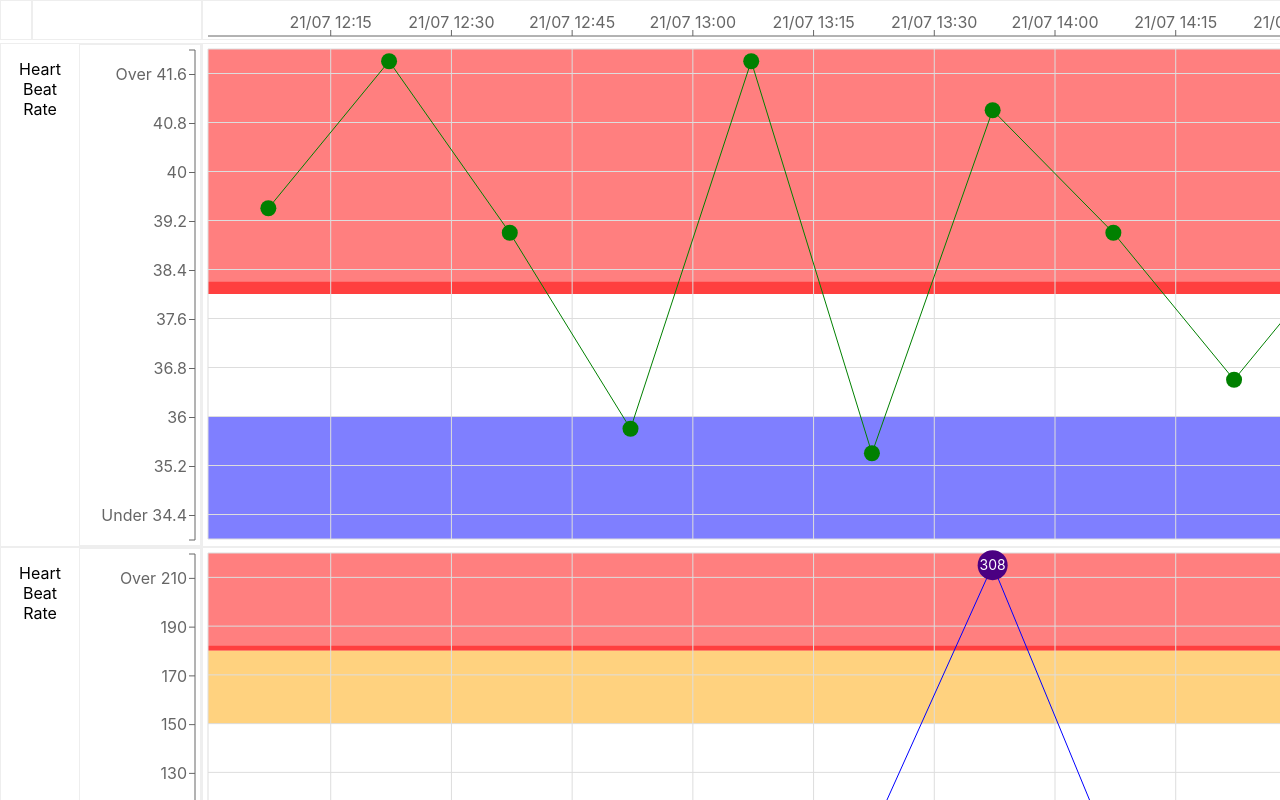
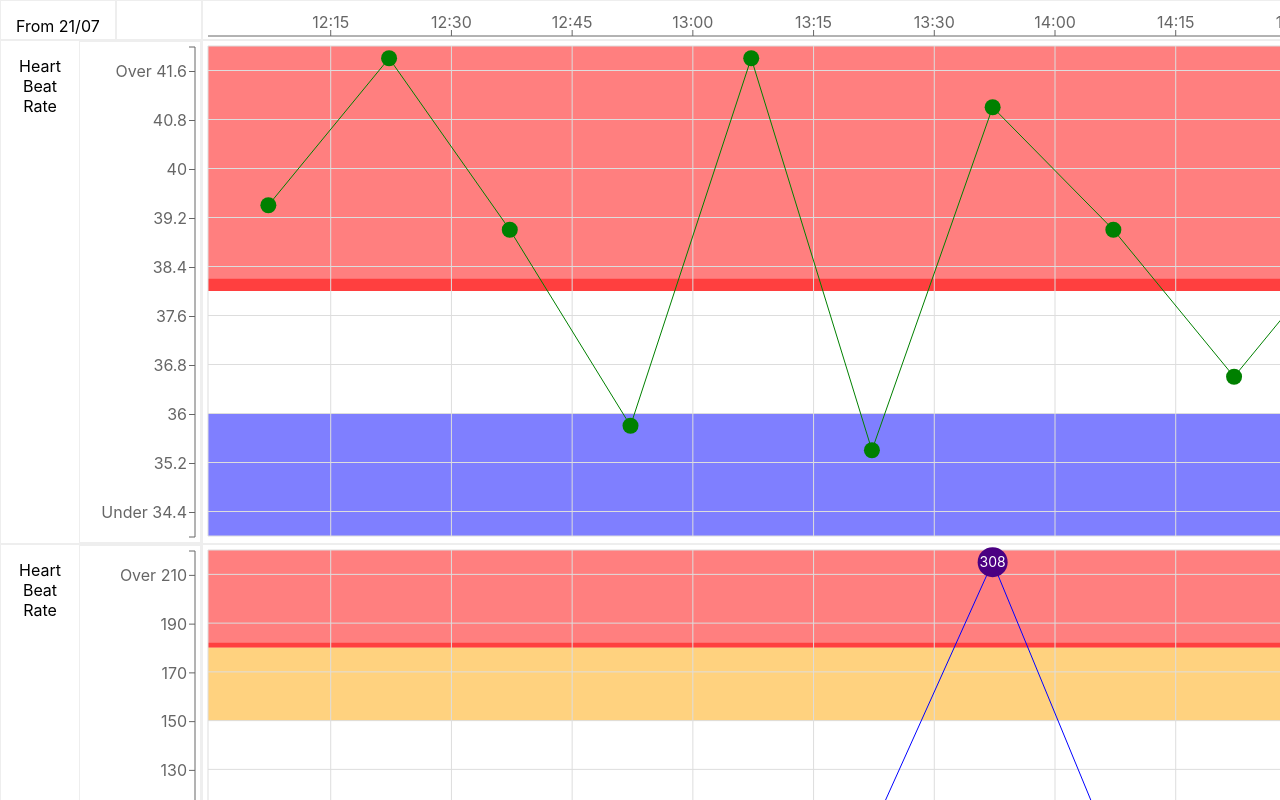
Before and after one commit to seeliang/react-solutions, a React (Create React App) app in the folder solutions/recharts/: page / in a window 1280 px wide. Shown: the top 800 px of the page. Built offline with nearby package versions, Linux system fonts and the light colour scheme.

Commit message:
feat: move x to number

```diff
--- a/solutions/recharts/src/Double.js
+++ b/solutions/recharts/src/Double.js
@@ -3,72 +3,72 @@ import { LineChart, Line, XAxis, YAxis, CartesianGrid,ReferenceArea, Tooltip } f
 
 const data = [
   {
-    name: "21/07 12:00",
+    name: "12:00",
     max: 100,
     min: 89,
   },
   {
-    name: "21/07 12:15",
+    name: "12:15",
     max: 100,
     min: 35
   },
   {
-    name: "21/07 12:30",
+    name: "12:30",
     max: 100,
     min: 90
   },
   {
-    name: "21/07 12:45",
+    name: "12:45",
     max: 90,
     min: 86
   },
   {
-    name: "21/07 13:00",
+    name: "13:00",
     max: 77,
     min: 64
   },
   {
-    name: "21/07 13:15",
+    name: "13:15",
     max: 110,
     min: 85
   },
   {
-    name: "21/07 13:30",
+    name: "13:30",
     max: 308,
     min: 110
   },
   {
-    name: "21/07 14:00",
+    name: "14:00",
     max: 100,
     min: 89,
   },
   {
-    name: "21/07 14:15",
+    name: "14:15",
     max: 100,
     min: 67
   },
   {
-    name: "21/07 14:30",
+    name: "14:30",
     max: 100,
     min: 90
   },
   {
-    name: "21/07 14:45",
+    name: "14:45",
     max: 90,
     min: 86
   },
   {
-    name: "21/07 15:00",
+    name: "15:00",
     max: 70,
     min: 64
   },
   {
-    name: "21/07 15:15",
+    name: "15:15",
     max: 110,
     min: 85
   },
   {
-    name: "21/07 15:30",
+    name: "15:30",
     max: 140,
     min: 110
   }
@@ -110,7 +110,7 @@ export class CustomizedLabel extends PureComponent {
 export const TableHead = () => (
   <div className="table sticky-header">
     <span className="sticky cell table">
-  <span className=" title"></span>
+  <span className=" title"> From 21/07</span>
   <span className="cell" >
 
   </span>
--- a/solutions/recharts/src/OneRow.js
+++ b/solutions/recharts/src/OneRow.js
@@ -3,70 +3,70 @@ import { LineChart, Line, XAxis, YAxis,  } from 'recharts';
 
 const data = [
   {
-    name: "21/07 12:00",
+    name: "12:00",
 
     min: 8,
   },
   {
-    name: "21/07 12:15",
+    name: "12:15",
     min: 3
   },
   {
-    name: "21/07 12:30",
+    name: "12:30",
 
     min: 9
   },
   {
-    name: "21/07 12:45",
+    name: "12:45",
 
     min: 8
   },
   {
-    name: "21/07 13:00",
+    name: "13:00",
     min: 6
   },
   {
-    name: "21/07 13:15",
+    name: "13:15",
 
     min: 8
   },
   {
-    name: "21/07 13:30",
+    name: "13:30",
 
     min: 1
   },
   {
-    name: "21/07 14:00",
+    name: "14:00",
 
     min: 8,
   },
   {
-    name: "21/07 14:15",
+    name: "14:15",
 
     min: 6
   },
   {
-    name: "21/07 14:30",
+    name: "14:30",
 
     min: 9
   },
   {
-    name: "21/07 14:45",
+    name: "14:45",
 
     min: 8
   },
   {
-    name: "21/07 15:00",
+    name: "15:00",
 
     min: 6
   },
   {
-    name: "21/07 15:15",
+    name: "15:15",
 
     min: 8
   },
   {
-    name: "21/07 15:30",
+    name: "15:30",
 
     min: 1
   }
--- a/solutions/recharts/src/SingleFloat.js
+++ b/solutions/recharts/src/SingleFloat.js
@@ -3,59 +3,59 @@ import { LineChart, Line, XAxis, YAxis, CartesianGrid,ReferenceArea, Tooltip } f
 
 const data = [
   {
-    name: "21/07 12:00",
+    name: "12:00",
     min: 39.5,
   },
   {
-    name: "21/07 12:15",
+    name: "12:15",
     min: 45.3
   },
   {
-    name: "21/07 12:30",
+    name: "12:30",
     min: 39.0
   },
   {
-    name: "21/07 12:45",
+    name: "12:45",
     min: 36.0
   },
   {
-    name: "21/07 13:00",
+    name: "13:00",
     min: 44.0
   },
   {
-    name: "21/07 13:15",
+    name: "13:15",
     min: 35.2
   },
   {
-    name: "21/07 13:30",
+    name: "13:30",
     min: 41.0
   },
   {
-    name: "21/07 14:00",
+    name: "14:00",
     min: 38.9,
   },
   {
-    name: "21/07 14:15",
+    name: "14:15",
     min: 36.7
   },
   {
-    name: "21/07 14:30",
+    name: "14:30",
     min: 39.0
   },
   {
-    name: "21/07 14:45",
+    name: "14:45",
     min: 38.6
   },
   {
-    name: "21/07 15:00",
+    name: "15:00",
     min: 46.4
   },
   {
-    name: "21/07 15:15",
+    name: "15:15",
     min: 38.5
   },
   {
-    name: "21/07 15:30",
+    name: "15:30",
     min: 41.1
   }
 ];
--- a/solutions/recharts/src/SingleNumber.js
+++ b/solutions/recharts/src/SingleNumber.js
@@ -3,72 +3,72 @@ import { LineChart, Line, XAxis, YAxis, CartesianGrid,ReferenceArea, Tooltip } f
 
 const data = [
   {
-    name: "21/07 12:00",
+    name: "12:00",
     max: 100,
     min: 89,
   },
   {
-    name: "21/07 12:15",
+    name: "12:15",
     max: 100,
     min: 35
   },
   {
-    name: "21/07 12:30",
+    name: "12:30",
     max: 100,
     min: 90
   },
   {
-    name: "21/07 12:45",
+    name: "12:45",
     max: 90,
     min: 86
   },
   {
-    name: "21/07 13:00",
+    name: "13:00",
     max: 77,
     min: 64
   },
   {
-    name: "21/07 13:15",
+    name: "13:15",
     max: 110,
     min: 85
   },
   {
-    name: "21/07 13:30",
+    name: "13:30",
     max: 308,
     min: 110
   },
   {
-    name: "21/07 14:00",
+    name: "14:00",
     max: 100,
     min: 89,
   },
   {
-    name: "21/07 14:15",
+    name: "14:15",
     max: 100,
     min: 67
   },
   {
-    name: "21/07 14:30",
+    name: "14:30",
     max: 100,
     min: 90
   },
   {
-    name: "21/07 14:45",
+    name: "14:45",
     max: 90,
     min: 86
   },
   {
-    name: "21/07 15:00",
+    name: "15:00",
     max: 70,
     min: 64
   },
   {
-    name: "21/07 15:15",
+    name: "15:15",
     max: 110,
     min: 85
   },
   {
-    name: "21/07 15:30",
+    name: "15:30",
     max: 140,
     min: 110
   }
```
